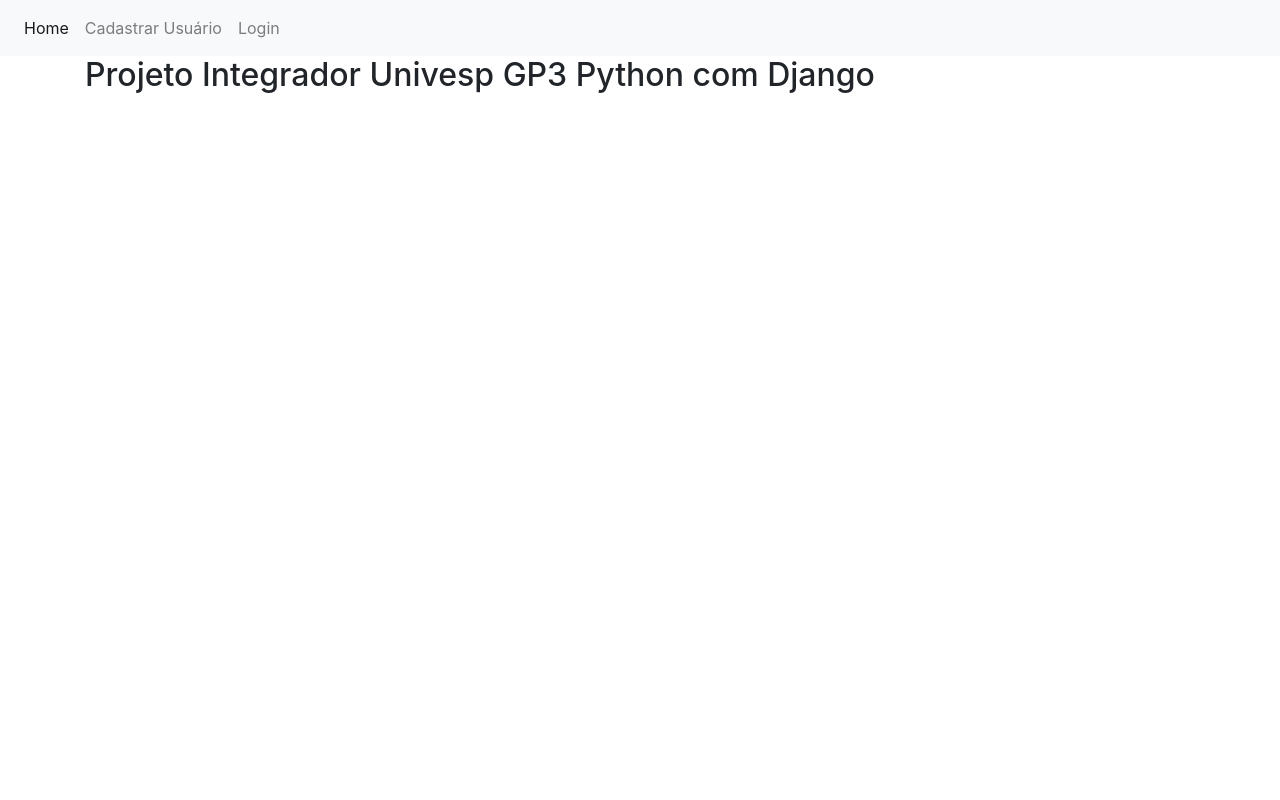
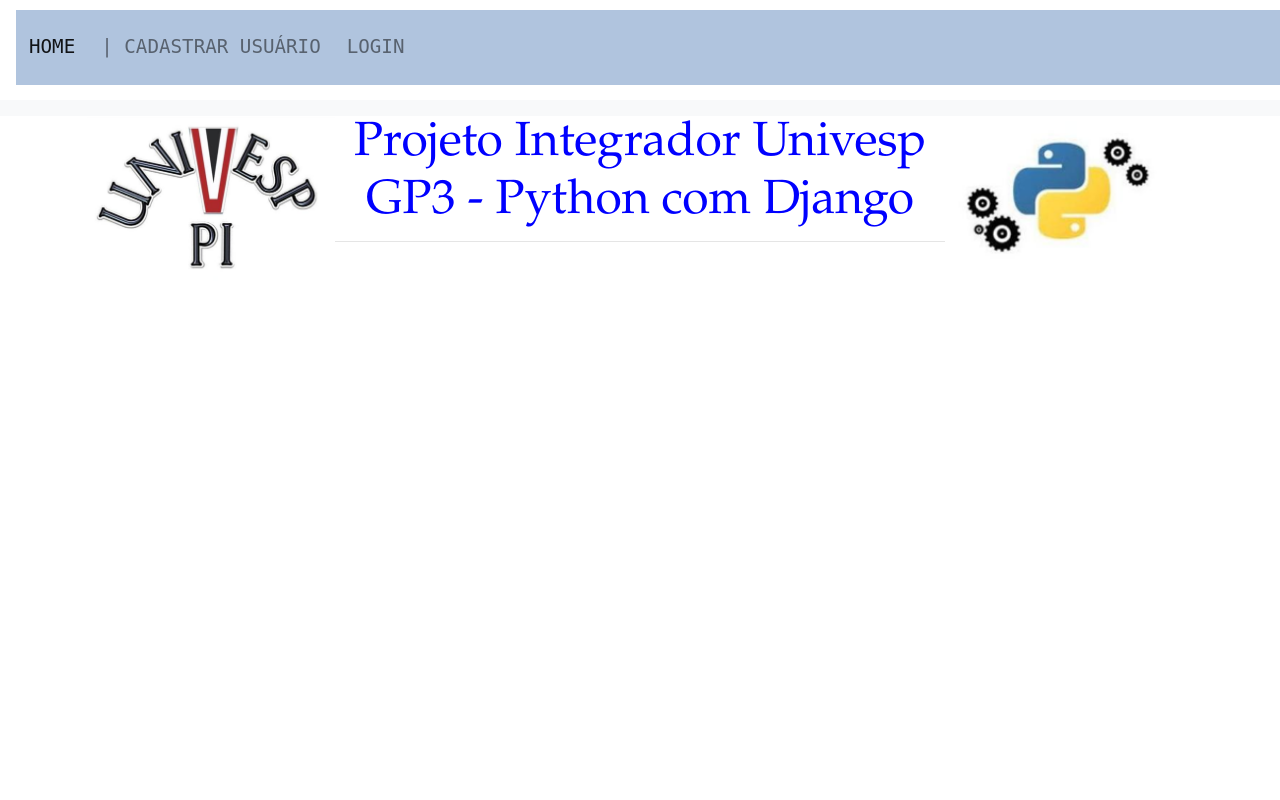
Before and after one commit to heliogald/Pi_Gp3, a Django app: page / in a window 1280 px wide. Run offline with Django 3.2, Linux system fonts and the light colour scheme; some libraries are stand-ins or nearby versions.

Commit message:
Primeiro commit

```diff
--- a/pi_gp3_wos/templates/base.html
+++ b/pi_gp3_wos/templates/base.html
@@ -1,6 +1,5 @@
 {% load static %}
 {% load i18n %}
-
 <html lang="pt-br">
     <head>
         <meta charset="utf-8" />
@@ -10,33 +9,33 @@
         <link rel="stylesheet" type="text/css" href="{% static 'css/bootstrap-reboot.min.css' %}">
         <link rel="stylesheet" type="text/css" href="{% static 'css/bootstrap.css' %}">
         <link rel="stylesheet" type="text/css" href="{% static 'css/main.css' %}">
+        <link rel="stylesheet" type="text/css" href="{% static 'css/estilo.css' %}">
         {%  block head %}
          <title>Base</title>
         {% endblock %}
     </head>
 	<body>
-
-        <nav class="navbar navbar-expand-md navbar-light bg-light navbar-static-top">
+        <nav class="navbar navbar-expand-lg navbar-light bg-light navbar-static-top">
             <div class="collapse navbar-collapse" id="navbarSupportedContent">
               <ul class="navbar-nav mr-auto">
                 <li class="nav-item active">
                   <a class="nav-link" href="{% url 'home' %}">Home <span class="sr-only">(current)</span></a>
                 </li>
                 <li class="nav-item">
-                  <a class="nav-link" href="{% url 'cadastrarUsuario' %}">Cadastrar Usuário</a>
+                  <a class="nav-link" href="{% url 'cadastrarUsuario' %}">| Cadastrar Usuário</a>
                 </li>
                 {% if request.user.is_authenticated %}
                 <li class="nav-item">
-                  <a class="nav-link" href="{% url 'cadastrarPesquisa' %}">Cadastrar Pesquisa</a>
+                  <a class="nav-link" href="{% url 'cadastrarPesquisa' %}">| Cadastrar Pesquisa</a>
                 </li>
                 <li class="nav-item">
-                  <a class="nav-link" href="{% url 'consultarPesquisa' %}">Consultar Pesquisa</a>
+                  <a class="nav-link" href="{% url 'consultarPesquisa' %}">| Consultar Pesquisa</a>
                 </li>
                 <li class="nav-item">
-                  <a class="nav-link" href="{% url 'user_logout' %}">Logout</a>
-                </li>
+                  <a class="nav-link" href="{% url 'user_logout' %}">| Logout |</a>
+                </li><br><br>
                 <span class="navbar-text">
-                  Bem vindo {{ request.user }}
+                  Bem vindo: {{ request.user }}
                 </span>
                 {% else %}
                 <li class="nav-item">
--- /dev/null
+++ b/static/css/estilo.css
@@ -0,0 +1,43 @@
+body {
+	padding-top: 100px;
+}
+ul {
+	text-align: center;
+	width: 100%;
+	background: #B0C4DE;
+	position: fixed;
+	top: 10;
+}
+ul li {
+	display: inline-block;
+}
+ul li a {
+	display: inline-block;
+	padding: 10px 20px;
+	margin: 15px 5px;
+	color: white;
+	font-size: 1.2em;
+	text-decoration: none;
+	text-transform: uppercase;
+	font-family: monospace;
+}
+
+ul li a:hover {
+	background: rgba(0,0,0,.2);
+	border-radius: 4px;
+}
+
+h2 {
+	font-size: 3em;
+	margin-bottom: 20px;
+	padding-bottom: 10px;
+	border-bottom: 1px solid rgba(0,0,0,.1);
+	font-family: "Palatino Linotype", "Book Antiqua", Palatino, serif;
+	color: #0000FF;
+}
+p {
+	margin-bottom: 1em;
+	font-size: 0.875em;
+	line-height: 1.3;
+	font-family: monospace;
+}
--- a/usuarios/templates/index.html
+++ b/usuarios/templates/index.html
@@ -1,11 +1,11 @@
 {% extends 'base.html' %}
-
 {% block head %}
     <title>PI - GP3 - Home</title>
 {% endblock %}
-
 {% block body %}
 <div class="container">
-    <h2>Projeto Integrador Univesp GP3 Python com Django</h2>
+    <img src="../static/imagens/univesp.png" alt="Banner Univesp PI" width="250" align="left">
+    <img src="../static/imagens/python.png" alt="Banner python" width="250" align="right">
+    <h2 align="center">Projeto Integrador Univesp GP3 - Python com Django</h2>
 </div>
 {% endblock %}
```
Also changed, not shown: static/imagens/python.png (added), static/imagens/univesp.png (added).
